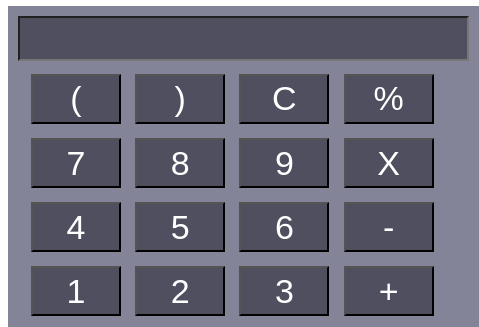
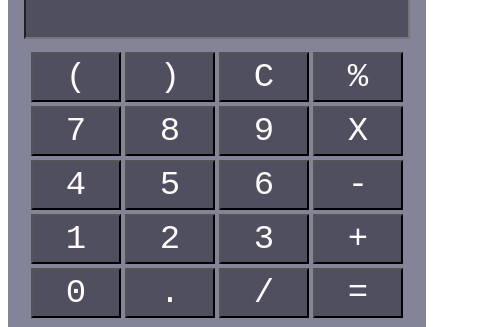
Before and after one commit to MrSlothhCodes/MrSlothhCodes.github.io, a plain HTML site: page index.html in a window 390 px wide. Shown: the part 99-426 px from the top of the page, 479 px wide, since content can reach past the window. Drawn offline with Linux system fonts and the light colour scheme.

Commit message:
Responsive Final

```diff
--- a/style.css
+++ b/style.css
@@ -1,38 +1,38 @@
-.container {
+* {
+    font-size: 34px;
+    color: rgb(254, 250, 250);
     text-align: center;
-    margin-top: 25px;
     font-family: monospace;
-    align-content: center;
-    justify-content: center;
+}
 
-}
 input {
     background-color: rgb(79, 79, 96);
-    font-size: 34px;
-    width: auto;
-    color: rgb(254, 250, 250);
+    width: 95%;
 }
+
 button {
-    font-size: 34px;
     background-color: rgb(79, 79, 96);
-    color: rgb(255, 255, 255);
     width: 90px;
     height: 50px;
-    display:inline-block;
-    margin:0 0.3em 0.3em 0;
-    box-sizing: border-box;
+
+    min-width: fit-content;
 }
+
 .calc {
     padding: 10px;
     display: inline-block;
     background-color: rgb(132, 132, 153);
+
 }
-a,h1 {
+
+a,
+h1 {
     color: black;
     font-family: 'Courier New', Courier, monospace;
     text-align: center;
 }
+
 table {
-    display: flex;
+
     margin: 10px;
 }
```
